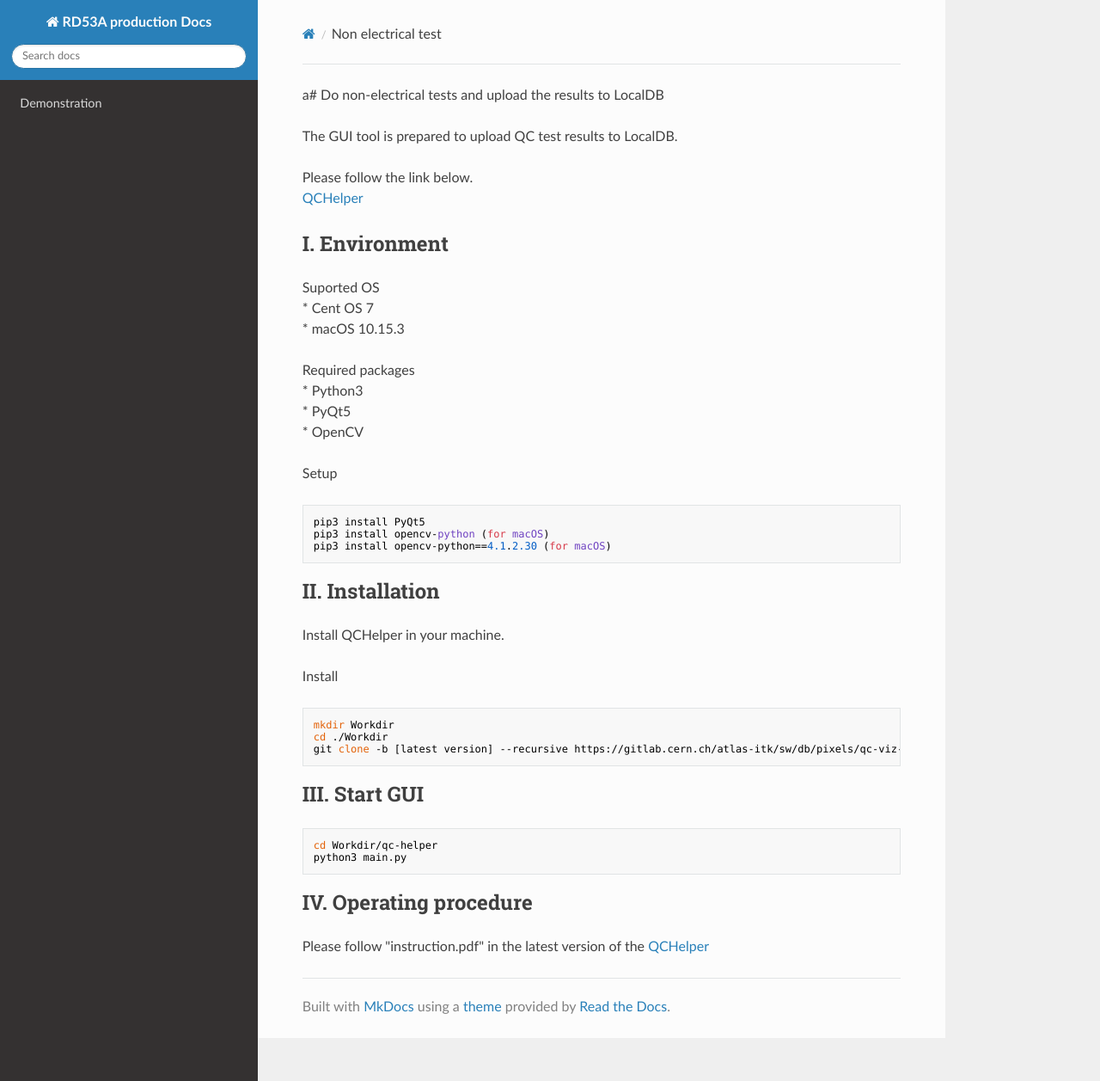
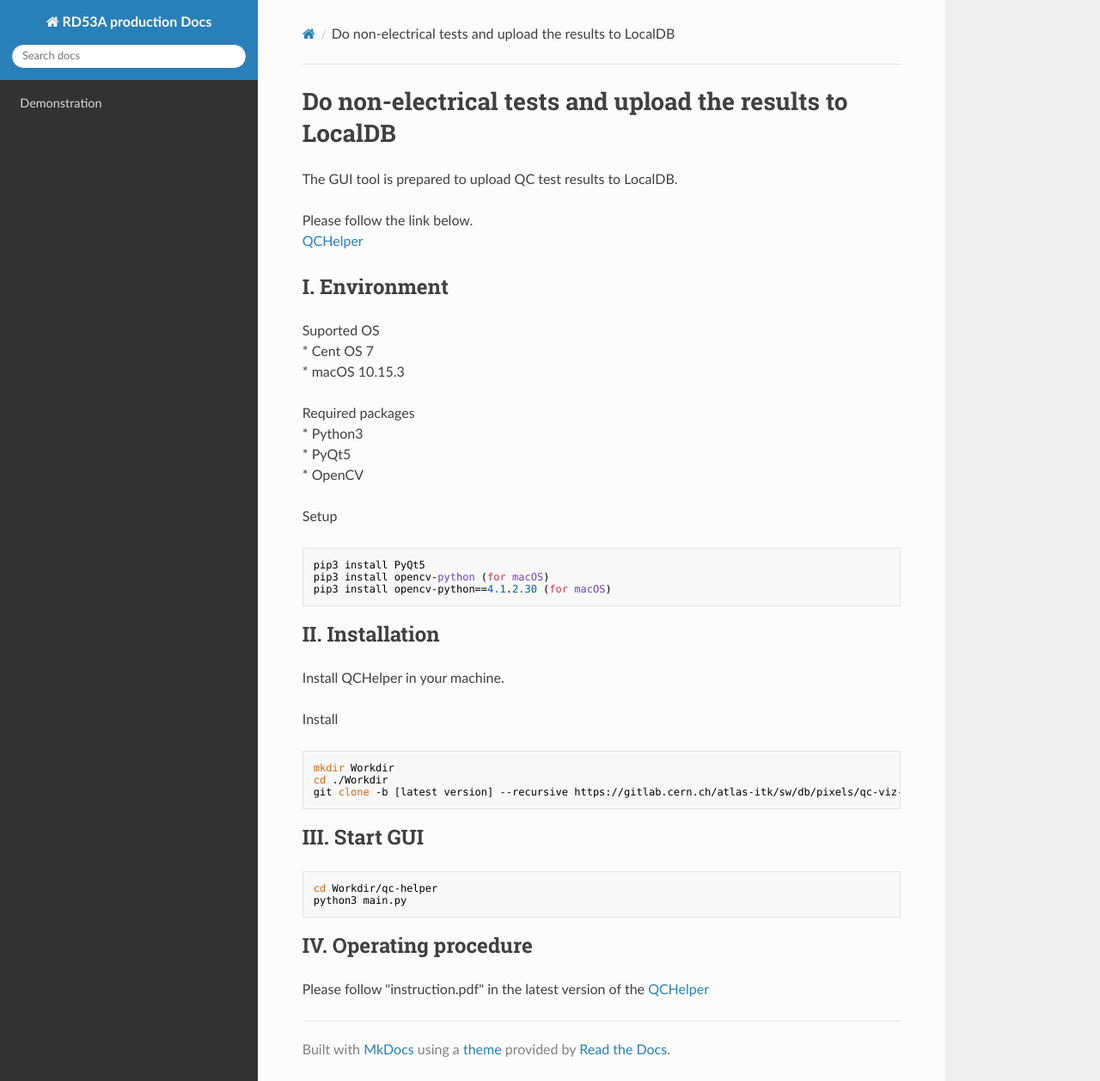
Before and after one commit to jlab-hep/-rd53a_software_doc, an MkDocs documentation site: the page built from docs/non_electrical_test.md, in a window 1280 px wide and 1257 px high. Shown: the whole window at 86% size. Built offline with MkDocs 1.6.1, drawn with Linux system fonts in a browser that asks for light colours; nearby versions of some CDN libraries; old or Windows-style settings are respelled for this version of MkDocs.

Commit message:
edit non electrical_test.md

```diff
--- a/docs/non_electrical_test.md
+++ b/docs/non_electrical_test.md
@@ -1,4 +1,4 @@
-a\# Do non-electrical tests and upload the results to LocalDB
+# Do non-electrical tests and upload the results to LocalDB
 
 The GUI tool is prepared to upload QC test results to LocalDB.<br>
 <br>
```
